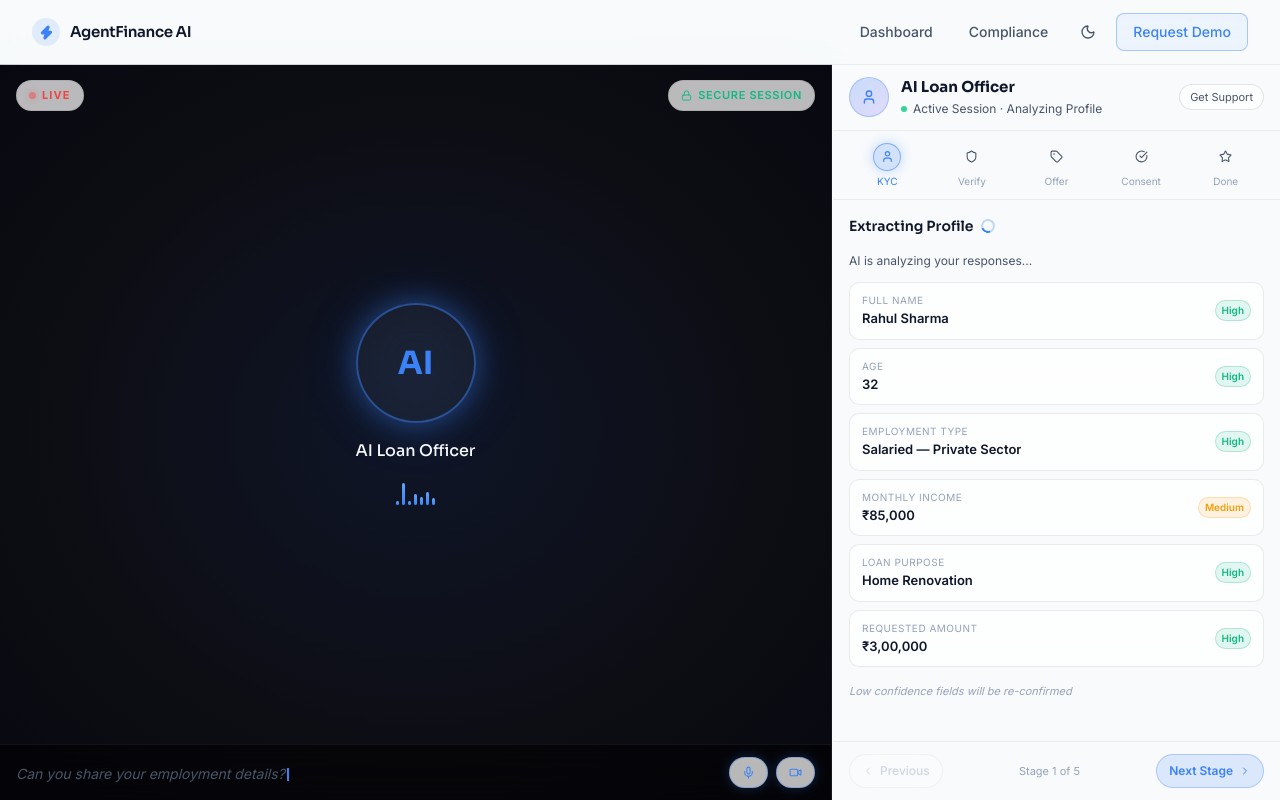
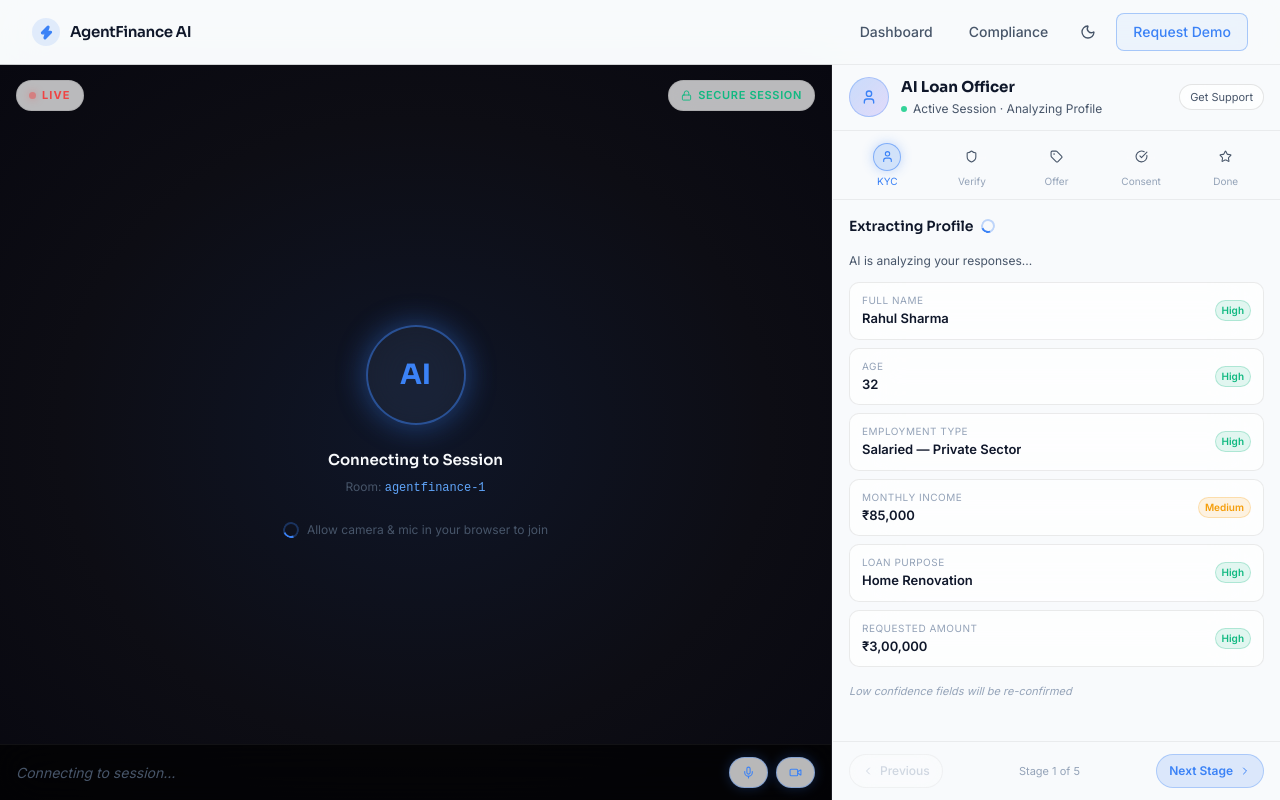
Before and after one commit to vaibhav555s/AgentFinanceAi, a React (Vite) app: page /session/1 in a window 1280 px wide. Built offline with nearby package versions, Linux system fonts and the light colour scheme.

Commit message:
Setup live video call environment

```diff
--- a/src/pages/VideoCallPage.jsx
+++ b/src/pages/VideoCallPage.jsx
@@ -5,8 +5,233 @@ import {
   Mic, MicOff, Video, VideoOff, Lock, User, Shield, Tag,
   CheckCircle, Star, FileText, Upload, Eye, SlidersHorizontal,
   Download, ChevronLeft, ChevronRight, ScanFace, CheckCircle2,
-  ShieldCheck, Zap,
+  ShieldCheck, Zap, Loader2, PhoneOff, Users,
 } from 'lucide-react';
+
+/* ─── Jitsi Script Loader ─────────────────────── */
+function useJitsiScript() {
+  const [loaded, setLoaded] = useState(
+    typeof window !== 'undefined' && !!window.JitsiMeetExternalAPI
+  );
+  useEffect(() => {
+    if (loaded) return;
+    const existing = document.getElementById('jitsi-api-script');
+    if (existing) {
+      existing.addEventListener('load', () => setLoaded(true));
+      return;
+    }
+    const script = document.createElement('script');
+    script.id = 'jitsi-api-script';
+    script.src = 'https://meet.jit.si/external_api.js';
+    script.async = true;
+    script.onload = () => setLoaded(true);
+    script.onerror = () => console.error('Failed to load Jitsi API');
+    document.head.appendChild(script);
+  }, [loaded]);
+  return loaded;
+}
+
+/* ─── Jitsi Meet Embed ────────────────────────── */
+function JitsiMeetEmbed({ roomName, isMicOn, isVideoOn, onJoined }) {
+  const containerRef = useRef(null);
+  const apiRef = useRef(null);
+  const scriptLoaded = useJitsiScript();
+  const [showLobby, setShowLobby] = useState(true);
+  const [hasError, setHasError] = useState(false);
+
+  // Initialise Jitsi once script is ready
+  useEffect(() => {
+    if (!scriptLoaded || !containerRef.current) return;
+    if (apiRef.current) return;
+
+    try {
+      const api = new window.JitsiMeetExternalAPI('meet.jit.si', {
+        roomName,
+        parentNode: containerRef.current,
+        width: '100%',
+        height: '100%',
+        configOverwrite: {
+          startWithAudioMuted: !isMicOn,
+          startWithVideoMuted: !isVideoOn,
+          prejoinPageEnabled: false,
+          disableDeepLinking: true,
+          disableInviteFunctions: true,
+          toolbarButtons: [],
+          hideConferenceSubject: true,
+          hideConferenceTimer: true,
+          hideLobbyButton: true,
+          disableRemoteMute: true,
+          enableClosePage: false,
+        },
+        interfaceConfigOverwrite: {
+          SHOW_JITSI_WATERMARK: false,
+          SHOW_WATERMARK_FOR_GUESTS: false,
+          SHOW_BRAND_WATERMARK: false,
+          SHOW_POWERED_BY: false,
+          SHOW_PROMOTIONAL_CLOSE_PAGE: false,
+          TOOLBAR_BUTTONS: [],
+          MOBILE_APP_PROMO: false,
+          DISABLE_JOIN_LEAVE_NOTIFICATIONS: true,
+          DEFAULT_BACKGROUND: '#0D0D14',
+          VIDEO_QUALITY_LABEL_DISABLED: true,
+        },
+      });
+
+      apiRef.current = api;
+
+      api.addEventListener('videoConferenceJoined', () => {
+        setShowLobby(false);
+        onJoined?.();
+      });
+
+      api.addEventListener('videoConferenceLeft', () => {
+        setShowLobby(true);
+      });
+
+      api.addEventListener('errorOccurred', (err) => {
+        console.error('Jitsi error:', err);
+        if (err?.error?.isFatal) setHasError(true);
+      });
+
+    } catch (e) {
+      console.error('Failed to initialize Jitsi:', e);
+      setHasError(true);
+    }
+
+    return () => {
+      apiRef.current?.dispose();
+      apiRef.current = null;
+    };
+    // eslint-disable-next-line react-hooks/exhaustive-deps
+  }, [scriptLoaded, roomName]);
+
+  // Auto-dismiss lobby after 12s in case the event never fires
+  useEffect(() => {
+    if (!showLobby) return;
+    const t = setTimeout(() => {
+      setShowLobby(false);
+      onJoined?.();
+    }, 12000);
+    return () => clearTimeout(t);
+  }, [showLobby, onJoined]);
+
+  // Sync mic state with Jitsi
+  const prevMicRef = useRef(isMicOn);
+  useEffect(() => {
+    if (!apiRef.current || showLobby) return;
+    if (prevMicRef.current !== isMicOn) {
+      apiRef.current.executeCommand('toggleAudio');
+      prevMicRef.current = isMicOn;
+    }
+  }, [isMicOn, showLobby]);
+
+  // Sync video state with Jitsi
+  const prevVideoRef = useRef(isVideoOn);
+  useEffect(() => {
+    if (!apiRef.current || showLobby) return;
+    if (prevVideoRef.current !== isVideoOn) {
+      apiRef.current.executeCommand('toggleVideo');
+      prevVideoRef.current = isVideoOn;
+    }
+  }, [isVideoOn, showLobby]);
+
+  return (
+    <div style={{ position: 'relative', width: '100%', height: '100%' }}>
+      {/* Jitsi iframe container — ALWAYS fully visible so browser can show permission prompts */}
+      <div
+        ref={containerRef}
+        style={{ width: '100%', height: '100%' }}
+      />
+
+      {/* Lobby overlay — sits on top and fades away once joined */}
+      <AnimatePresence>
+        {showLobby && (
+          <motion.div
+            key="lobby"
+            initial={{ opacity: 1 }}
+            exit={{ opacity: 0 }}
+            transition={{ duration: 0.55 }}
+            style={{
+              position: 'absolute', inset: 0,
+              background: 'radial-gradient(ellipse at 50% 50%, #0F1628 0%, #0D0D14 60%, #080810 100%)',
+              display: 'flex', flexDirection: 'column',
+              alignItems: 'center', justifyContent: 'center', gap: 24,
+              pointerEvents: 'none', // let clicks pass through to the iframe below
+              zIndex: 10,
+            }}
+          >
+            {hasError ? (
+              <>
+                <div style={{
+                  width: 72, height: 72, borderRadius: '50%',
+                  background: 'rgba(239,68,68,0.1)', border: '2px solid rgba(239,68,68,0.3)',
+                  display: 'flex', alignItems: 'center', justifyContent: 'center',
+                }}>
+                  <PhoneOff size={28} style={{ color: '#EF4444' }} />
+                </div>
+                <div style={{ textAlign: 'center' }}>
+                  <div style={{ fontFamily: 'Sora, sans-serif', fontSize: 15, fontWeight: 600, color: '#F8FAFC', marginBottom: 6 }}>
+                    Connection Failed
+                  </div>
+                  <div style={{ fontSize: 12, color: 'var(--text-secondary)', maxWidth: 220, textAlign: 'center' }}>
+                    Could not connect. Please check your internet connection and refresh.
+                  </div>
+                </div>
+              </>
+            ) : (
+              <>
+                {/* Ambient glow ring */}
+                <div style={{ position: 'relative' }}>
+                  <motion.div
+                    animate={{ scale: [1, 1.08, 1], opacity: [0.3, 0.6, 0.3] }}
+                    transition={{ duration: 3, repeat: Infinity, ease: 'easeInOut' }}
+                    style={{
+                      position: 'absolute', inset: -20, borderRadius: '50%',
+                      background: 'radial-gradient(circle, rgba(59,130,246,0.25) 0%, transparent 70%)',
+                      filter: 'blur(14px)',
+                    }}
+                  />
+                  <div style={{
+                    width: 100, height: 100, borderRadius: '50%',
+                    background: 'rgba(255,255,255,0.04)',
+                    backdropFilter: 'blur(24px)',
+                    border: '2px solid rgba(59,130,246,0.5)',
+                    boxShadow: '0 0 30px rgba(59,130,246,0.4)',
+                    display: 'flex', alignItems: 'center', justifyContent: 'center',
+                    position: 'relative', zIndex: 1,
+                  }}>
+                    <span style={{ fontFamily: 'Sora, sans-serif', fontSize: 28, fontWeight: 700, color: '#3B82F6' }}>AI</span>
+                  </div>
+                </div>
+
+                <div style={{ textAlign: 'center' }}>
+                  <div style={{ fontFamily: 'Sora, sans-serif', fontSize: 15, fontWeight: 600, color: '#F8FAFC', marginBottom: 6 }}>
+                    Connecting to Session
+                  </div>
+                  <div style={{ fontSize: 12, color: 'var(--text-secondary)' }}>
+                    Room: <span style={{ color: '#60A5FA', fontFamily: 'monospace' }}>{roomName}</span>
+                  </div>
+                </div>
+
+                <div style={{ display: 'flex', alignItems: 'center', gap: 8 }}>
+                  <motion.div
+                    animate={{ rotate: 360 }}
+                    transition={{ duration: 1.2, repeat: Infinity, ease: 'linear' }}
+                    style={{ width: 16, height: 16, borderRadius: '50%', border: '2px solid rgba(59,130,246,0.3)', borderTopColor: '#3B82F6', flexShrink: 0 }}
+                  />
+                  <span style={{ fontSize: 12, color: 'var(--text-secondary)' }}>
+                    Allow camera &amp; mic in your browser to join
+                  </span>
+                </div>
+              </>
+            )}
+          </motion.div>
+        )}
+      </AnimatePresence>
+    </div>
+  );
+}
+
 
 /* ─── Constants ──────────────────────────────────────── */
 const CAPTIONS = [
@@ -18,20 +243,20 @@ const CAPTIONS = [
 ];
 
 const STEPS = [
-  { icon: User,         label: 'KYC'     },
-  { icon: Shield,       label: 'Verify'  },
-  { icon: Tag,          label: 'Offer'   },
-  { icon: CheckCircle,  label: 'Consent' },
-  { icon: Star,         label: 'Done'    },
+  { icon: User, label: 'KYC' },
+  { icon: Shield, label: 'Verify' },
+  { icon: Tag, label: 'Offer' },
+  { icon: CheckCircle, label: 'Consent' },
+  { icon: Star, label: 'Done' },
 ];
 
 const KYC_FIELDS = [
-  { label: 'Full Name',        value: 'Rahul Sharma',             confidence: 'High'   },
-  { label: 'Age',              value: '32',                        confidence: 'High'   },
-  { label: 'Employment Type',  value: 'Salaried — Private Sector', confidence: 'High'   },
-  { label: 'Monthly Income',   value: '₹85,000',                  confidence: 'Medium' },
-  { label: 'Loan Purpose',     value: 'Home Renovation',          confidence: 'High'   },
-  { label: 'Requested Amount', value: '₹3,00,000',                confidence: 'High'   },
+  { label: 'Full Name', value: 'Rahul Sharma', confidence: 'High' },
+  { label: 'Age', value: '32', confidence: 'High' },
+  { label: 'Employment Type', value: 'Salaried — Private Sector', confidence: 'High' },
+  { label: 'Monthly Income', value: '₹85,000', confidence: 'Medium' },
+  { label: 'Loan Purpose', value: 'Home Renovation', confidence: 'High' },
+  { label: 'Requested Amount', value: '₹3,00,000', confidence: 'High' },
 ];
 
 /* ─── Helpers ────────────────────────────────────────── */
@@ -106,9 +331,9 @@ function SpeakingBars() {
 /* ─── Confidence Badge ───────────────────────────────── */
 function ConfBadge({ level }) {
   const cfg = {
-    High:   { color: '#10B981', bg: 'rgba(16,185,129,0.12)',   border: 'rgba(16,185,129,0.25)' },
-    Medium: { color: '#F59E0B', bg: 'rgba(245,158,11,0.12)',   border: 'rgba(245,158,11,0.25)' },
-    Low:    { color: '#EF4444', bg: 'rgba(239,68,68,0.12)',    border: 'rgba(239,68,68,0.25)'  },
+    High: { color: '#10B981', bg: 'rgba(16,185,129,0.12)', border: 'rgba(16,185,129,0.25)' },
+    Medium: { color: '#F59E0B', bg: 'rgba(245,158,11,0.12)', border: 'rgba(245,158,11,0.25)' },
+    Low: { color: '#EF4444', bg: 'rgba(239,68,68,0.12)', border: 'rgba(239,68,68,0.25)' },
   }[level];
   return (
     <span
@@ -232,7 +457,7 @@ function Stage2Verify() {
           </span>
         </div>
         <div className="grid grid-cols-2 gap-2">
-          <UploadZone label="PAN Card"    file={panFile}    onFile={setPanFile}    />
+          <UploadZone label="PAN Card" file={panFile} onFile={setPanFile} />
           <UploadZone label="Aadhaar Card" file={aadhaarFile} onFile={setAadhaarFile} />
         </div>
       </div>
@@ -620,9 +845,9 @@ function Stage5Complete({ token, loanAmount, tenure }) {
       >
         <div className="grid grid-cols-3 gap-3">
           {[
-            { label: 'AMOUNT',   value: fmtINR(loanAmount) },
-            { label: 'EMI',      value: `${fmtINR(emi)}/mo` },
-            { label: 'TENURE',   value: `${tenure} mo` },
+            { label: 'AMOUNT', value: fmtINR(loanAmount) },
+            { label: 'EMI', value: `${fmtINR(emi)}/mo` },
+            { label: 'TENURE', value: `${tenure} mo` },
           ].map(item => (
             <div key={item.label} className="flex flex-col items-center gap-1">
               <span style={{ fontSize: 10, color: 'var(--text-muted)', letterSpacing: '0.08em' }}>{item.label}</span>
@@ -697,10 +922,10 @@ function ProgressStepper({ currentStage }) {
               style={{
                 width: 28, height: 28, borderRadius: '50%', zIndex: 1, position: 'relative',
                 display: 'flex', alignItems: 'center', justifyContent: 'center',
-                background: done   ? 'rgba(16,185,129,0.18)'  :
-                            active ? 'rgba(59,130,246,0.2)'   : 'rgba(255,255,255,0.05)',
-                border: done   ? '1.5px solid rgba(16,185,129,0.5)'  :
-                        active ? '1.5px solid rgba(59,130,246,0.55)' : '1.5px solid rgba(255,255,255,0.08)',
+                background: done ? 'rgba(16,185,129,0.18)' :
+                  active ? 'rgba(59,130,246,0.2)' : 'rgba(255,255,255,0.05)',
+                border: done ? '1.5px solid rgba(16,185,129,0.5)' :
+                  active ? '1.5px solid rgba(59,130,246,0.55)' : '1.5px solid rgba(255,255,255,0.08)',
               }}
             >
               {done
@@ -723,19 +948,31 @@ function ProgressStepper({ currentStage }) {
 }
 
 /* ─── Left Panel ─────────────────────────────────────── */
-function LeftPanel({ isMicOn, setIsMicOn, isVideoOn, setIsVideoOn }) {
+function LeftPanel({ roomName, isMicOn, setIsMicOn, isVideoOn, setIsVideoOn }) {
+  const [callJoined, setCallJoined] = useState(false);
+
   return (
     <div
       className="relative flex flex-col"
       style={{
         flex: '0 0 65%',
-        background: 'radial-gradient(ellipse at 50% 50%, #0F1628 0%, #0D0D14 60%, #080810 100%)',
+        background: '#0D0D14',
         borderRight: '1px solid rgba(255,255,255,0.06)',
         overflow: 'hidden',
       }}
     >
-      {/* Live badge */}
-      <div className="absolute top-4 left-4 flex items-center gap-1.5 glass-pill px-3 py-1.5 z-10">
+      {/* Jitsi embed — fills entire panel */}
+      <div style={{ position: 'absolute', inset: 0, zIndex: 1 }}>
+        <JitsiMeetEmbed
+          roomName={roomName}
+          isMicOn={isMicOn}
+          isVideoOn={isVideoOn}
+          onJoined={() => setCallJoined(true)}
+        />
+      </div>
+
+      {/* Live badge — always on top */}
+      <div className="absolute top-4 left-4 flex items-center gap-1.5 glass-pill px-3 py-1.5" style={{ zIndex: 20 }}>
         <span
           style={{
             width: 7, height: 7, borderRadius: '50%', background: '#EF4444', flexShrink: 0,
@@ -746,88 +983,62 @@ function LeftPanel({ isMicOn, setIsMicOn, isVideoOn, setIsVideoOn }) {
         <span style={{ fontSize: 11, fontWeight: 700, color: '#EF4444', letterSpacing: '0.1em' }}>LIVE</span>
       </div>
 
-      {/* Secure badge */}
-      <div className="absolute top-4 right-4 flex items-center gap-1.5 glass-pill px-3 py-1.5 z-10">
+      {/* Secure badge — always on top */}
+      <div className="absolute top-4 right-4 flex items-center gap-1.5 glass-pill px-3 py-1.5" style={{ zIndex: 20 }}>
         <Lock size={11} style={{ color: '#10B981' }} />
         <span style={{ fontSize: 11, fontWeight: 600, color: '#10B981', letterSpacing: '0.06em' }}>SECURE SESSION</span>
       </div>
 
-      {/* Center content */}
-      <div className="flex-1 flex flex-col items-center justify-center gap-4 px-4">
-        {/* Ambient glow ring behind avatar */}
-        <div style={{ position: 'relative' }}>
-          <motion.div
-            animate={{ scale: [1, 1.08, 1], opacity: [0.3, 0.6, 0.3] }}
-            transition={{ duration: 3, repeat: Infinity, ease: 'easeInOut' }}
-            style={{
-              position: 'absolute', inset: -16, borderRadius: '50%',
-              background: 'radial-gradient(circle, rgba(59,130,246,0.25) 0%, transparent 70%)',
-              filter: 'blur(12px)',
-            }}
-          />
-          {/* Avatar */}
-          <div
-            style={{
-              width: 120, height: 120, borderRadius: '50%',
-              background: 'rgba(255,255,255,0.04)',
-              backdropFilter: 'blur(24px)',
-              border: '2px solid rgba(59,130,246,0.5)',
-              boxShadow: '0 0 30px rgba(59,130,246,0.4), 0 0 60px rgba(59,130,246,0.15)',
-              display: 'flex', alignItems: 'center', justifyContent: 'center',
-              position: 'relative', zIndex: 1,
-            }}
-          >
-            <span style={{ fontFamily: 'Sora, sans-serif', fontSize: 32, fontWeight: 700, color: '#3B82F6' }}>AI</span>
-          </div>
-        </div>
-
-        <div className="flex flex-col items-center gap-3">
-          <span style={{ fontSize: 16, fontFamily: 'Sora, sans-serif', color: '#F8FAFC', fontWeight: 500 }}>
-            AI Loan Officer
-          </span>
-          <SpeakingBars />
-        </div>
-      </div>
-
-      {/* Caption bar */}
+      {/* Caption bar — always on bottom */}
       <div
-        className="flex items-center justify-between gap-3 px-4 py-3"
+        className="absolute bottom-0 left-0 right-0 flex items-center justify-between gap-3 px-4 py-3"
         style={{
-          background: 'rgba(0,0,0,0.5)',
+          background: 'rgba(0,0,0,0.65)',
           backdropFilter: 'blur(20px)',
           WebkitBackdropFilter: 'blur(20px)',
           borderTop: '1px solid rgba(255,255,255,0.06)',
-          flexShrink: 0,
+          zIndex: 20,
         }}
       >
-        <div className="flex-1 min-w-0">
-          <Typewriter />
+        <div className="flex items-center gap-2 flex-1 min-w-0">
+          {callJoined ? (
+            <SpeakingBars />
+          ) : (
+            <span className="text-sm" style={{ color: 'var(--text-secondary)', fontStyle: 'italic' }}>
+              Connecting to session...
+            </span>
+          )}
+          <div className="flex-1 min-w-0 ml-2">
+            {callJoined && <Typewriter />}
+          </div>
         </div>
         <div className="flex items-center gap-2 flex-shrink-0">
           <button
             onClick={() => setIsMicOn(v => !v)}
+            title={isMicOn ? 'Mute mic' : 'Unmute mic'}
             className="flex items-center gap-1.5 glass-pill px-3 py-2 transition-all duration-150"
             style={{
-              border: isMicOn ? '1px solid rgba(59,130,246,0.4)' : '1px solid rgba(255,255,255,0.1)',
-              boxShadow: isMicOn ? '0 0 12px rgba(59,130,246,0.25)' : 'none',
+              border: isMicOn ? '1px solid rgba(59,130,246,0.4)' : '1px solid rgba(239,68,68,0.35)',
+              boxShadow: isMicOn ? '0 0 12px rgba(59,130,246,0.25)' : '0 0 10px rgba(239,68,68,0.15)',
             }}
           >
             {isMicOn
               ? <Mic size={13} style={{ color: '#3B82F6' }} />
-              : <MicOff size={13} style={{ color: '#475569' }} />
+              : <MicOff size={13} style={{ color: '#EF4444' }} />
             }
           </button>
           <button
             onClick={() => setIsVideoOn(v => !v)}
+            title={isVideoOn ? 'Stop camera' : 'Start camera'}
             className="flex items-center gap-1.5 glass-pill px-3 py-2 transition-all duration-150"
             style={{
-              border: isVideoOn ? '1px solid rgba(59,130,246,0.4)' : '1px solid rgba(255,255,255,0.1)',
-              boxShadow: isVideoOn ? '0 0 12px rgba(59,130,246,0.25)' : 'none',
+              border: isVideoOn ? '1px solid rgba(59,130,246,0.4)' : '1px solid rgba(239,68,68,0.35)',
+              boxShadow: isVideoOn ? '0 0 12px rgba(59,130,246,0.25)' : '0 0 10px rgba(239,68,68,0.15)',
             }}
           >
             {isVideoOn
               ? <Video size={13} style={{ color: '#3B82F6' }} />
-              : <VideoOff size={13} style={{ color: '#475569' }} />
+              : <VideoOff size={13} style={{ color: '#EF4444' }} />
             }
           </button>
         </div>
@@ -961,6 +1172,10 @@ export default function VideoCallPage() {
   const [loanAmount, setLoanAmount] = useState(200000);
   const [tenure, setTenure] = useState(60);
 
+  // Derive a safe Jitsi room name from the URL token
+  // Must be alphanumeric + hyphens only; prefix with 'agentfinance-'
+  const roomName = `agentfinance-${(token || 'demo').replace(/[^a-zA-Z0-9]/g, '-').toLowerCase()}`;
+
   // Prevent body scroll while on this page
   useEffect(() => {
     document.body.style.overflow = 'hidden';
@@ -978,6 +1193,7 @@ export default function VideoCallPage() {
         }}
       >
         <LeftPanel
+          roomName={roomName}
           isMicOn={isMicOn} setIsMicOn={setIsMicOn}
           isVideoOn={isVideoOn} setIsVideoOn={setIsVideoOn}
         />
@@ -1000,6 +1216,7 @@ export default function VideoCallPage() {
         {/* Video — top 42% */}
         <div style={{ flex: '0 0 42%', position: 'relative', overflow: 'hidden' }}>
           <LeftPanel
+            roomName={roomName}
             isMicOn={isMicOn} setIsMicOn={setIsMicOn}
             isVideoOn={isVideoOn} setIsVideoOn={setIsVideoOn}
           />
```
